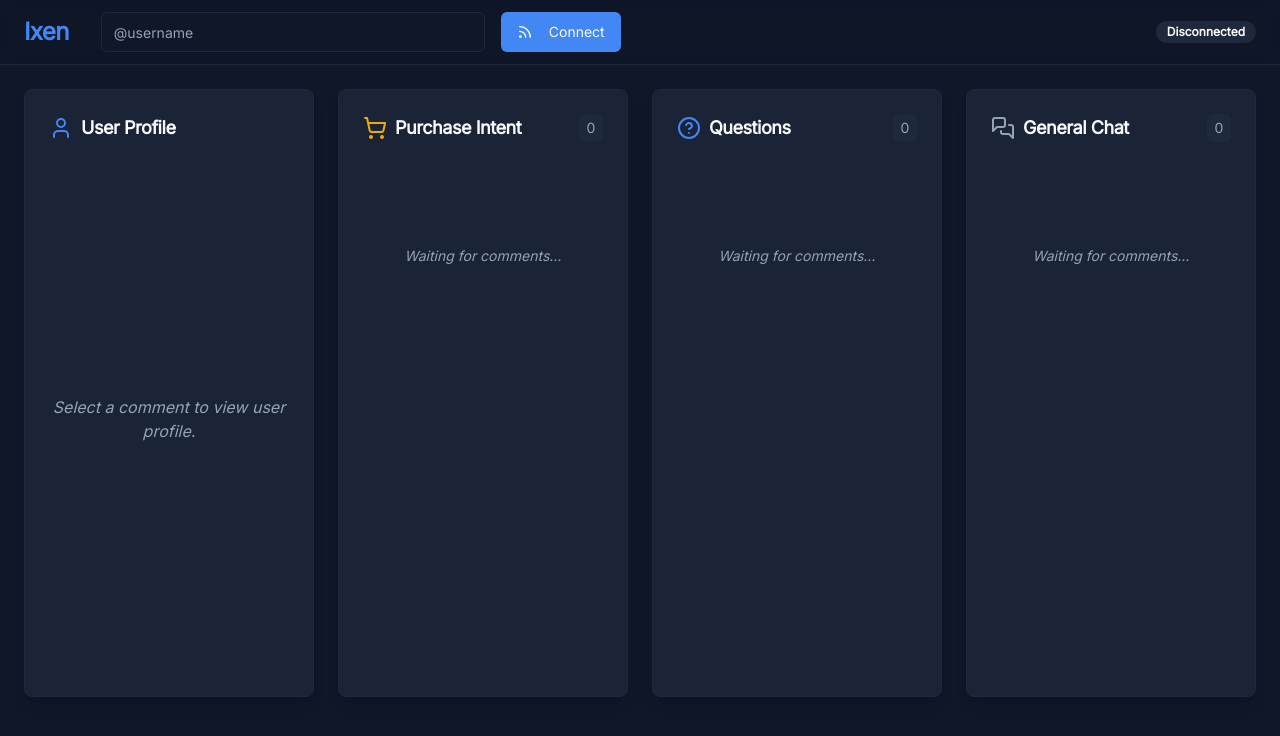
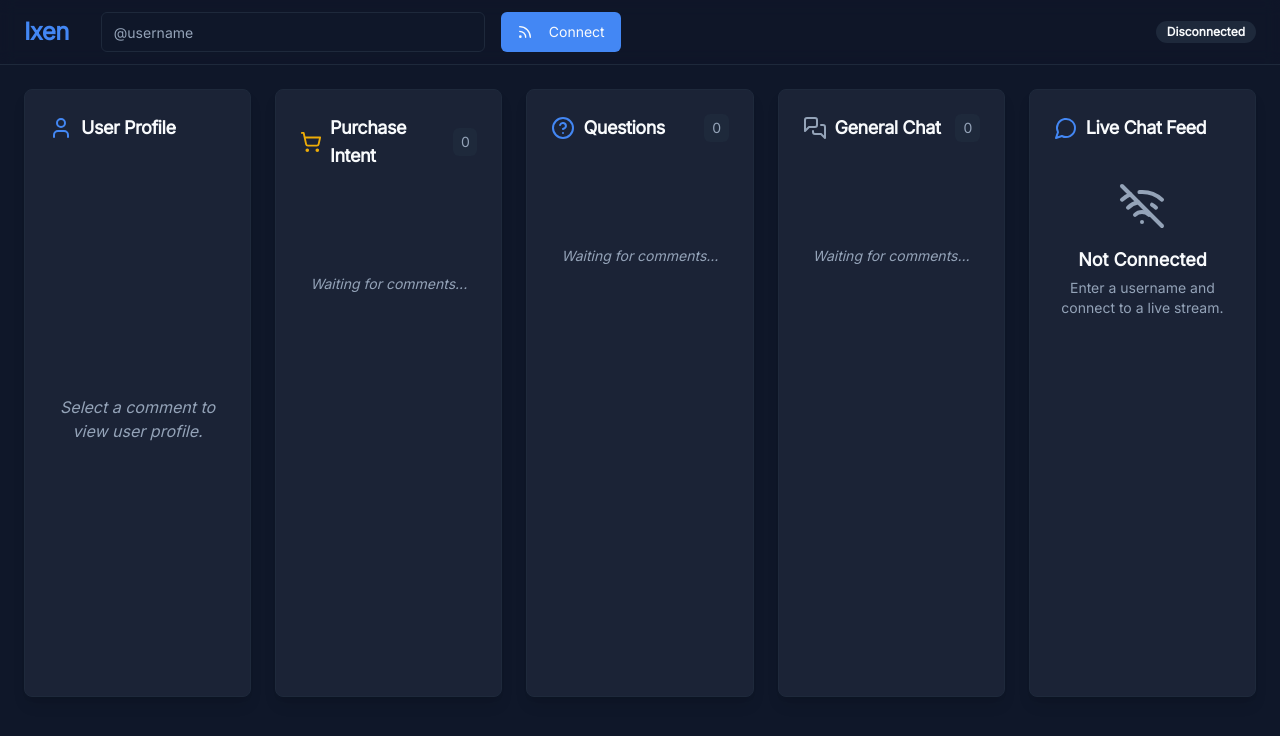
Before and after one commit to plexy44/ixen, a Next.js app: page / in a window 1280 px wide. Shown: the top 736 px of the page. Built offline with nearby package versions, Linux system fonts and the light colour scheme; what @genkit-ai/googleai, genkit would draw is missing.

Commit message:
The chat modal needs to be part of the main layout not a sepaarte modal,

```diff
--- a/src/app/page.tsx
+++ b/src/app/page.tsx
@@ -10,7 +10,7 @@ import { Badge } from '@/components/ui/badge';
 import { useToast } from '@/hooks/use-toast';
 import { CommentColumn } from '@/components/comment-column';
 import { ProfileColumn } from '@/components/profile-column';
-import { LiveChatModal, type LiveComment } from '@/components/live-chat-modal';
+import { LiveChatColumn, type LiveComment } from '@/components/live-chat-column';
 import { ShoppingCart, HelpCircle, MessagesSquare, Rss, X } from 'lucide-react';
 import type { UserProfile } from '@/components/profile-column';
 
@@ -22,6 +22,7 @@ type Comment = {
 };
 
 export type CommentCategory = 'Purchase Intent' | 'Question' | 'General';
+export type ConnectionStatus = 'disconnected' | 'connecting' | 'connected' | 'error';
 
 type CategorizedComments = {
   [key in CommentCategory]: Comment[];
@@ -52,7 +53,7 @@ function getSampleUser(username: string, profilePictureUrl?: string): UserProfil
 
 export default function IxenPage() {
   const [username, setUsername] = useState<string>('');
-  const [connectionStatus, setConnectionStatus] = useState<'disconnected' | 'connecting' | 'connected' | 'error'>('disconnected');
+  const [connectionStatus, setConnectionStatus] = useState<ConnectionStatus>('disconnected');
   const [comments, setComments] = useState<CategorizedComments>({
     'Purchase Intent': [],
     'Question': [],
@@ -60,7 +61,6 @@ export default function IxenPage() {
   });
   const [selectedUser, setSelectedUser] = useState<UserProfile | null>(null);
   const [selectedCommentId, setSelectedCommentId] = useState<number | string | null>(null);
-  const [isLiveChatModalOpen, setLiveChatModalOpen] = useState(false);
   const [liveComments, setLiveComments] = useState<LiveComment[]>([]);
 
   const eventSourceRef = useRef<EventSource | null>(null);
@@ -122,7 +122,6 @@ export default function IxenPage() {
       eventSourceRef.current = null;
     }
     setConnectionStatus('disconnected');
-    setLiveChatModalOpen(false);
     toast({
         title: "Disconnected",
         description: "Live stream monitoring has stopped.",
@@ -144,7 +143,6 @@ export default function IxenPage() {
     }
 
     setConnectionStatus('connecting');
-    setLiveChatModalOpen(true);
     setLiveComments([]);
     setComments({ 'Purchase Intent': [], 'Question': [], 'General': [] });
     setSelectedUser(null);
@@ -267,7 +265,7 @@ export default function IxenPage() {
       </header>
 
       <main className="flex-1 container mx-auto p-4 md:p-6">
-        <div className="grid grid-cols-1 md:grid-cols-2 lg:grid-cols-4 gap-6">
+        <div className="grid grid-cols-1 md:grid-cols-2 lg:grid-cols-5 gap-6">
           <ProfileColumn user={selectedUser} />
           <CommentColumn
             title="Purchase Intent"
@@ -290,15 +288,12 @@ export default function IxenPage() {
             onCommentClick={handleCommentClick}
             selectedCommentId={selectedCommentId}
           />
+          <LiveChatColumn
+            liveComments={liveComments}
+            connectionStatus={connectionStatus}
+          />
         </div>
       </main>
-      <LiveChatModal
-        isOpen={isLiveChatModalOpen}
-        onOpenChange={setLiveChatModalOpen}
-        username={username}
-        liveComments={liveComments}
-        connectionStatus={connectionStatus}
-      />
     </div>
   );
 }
--- /dev/null
+++ b/src/components/live-chat-column.tsx
@@ -0,0 +1,91 @@
+
+'use client';
+
+import { Card, CardHeader, CardTitle, CardContent } from "@/components/ui/card";
+import { ScrollArea } from "@/components/ui/scroll-area";
+import { Avatar, AvatarFallback, AvatarImage } from "@/components/ui/avatar";
+import { MessageCircle, WifiOff, Loader } from "lucide-react";
+import type { ConnectionStatus } from "@/app/page";
+
+export type LiveComment = {
+  id: string | number;
+  user: string;
+  text: string;
+  profilePictureUrl?: string;
+};
+
+interface LiveChatColumnProps {
+  liveComments: LiveComment[];
+  connectionStatus: ConnectionStatus;
+}
+
+const EmptyState = ({ status }: { status: ConnectionStatus }) => {
+    let icon, message, subtext;
+
+    switch (status) {
+        case 'connecting':
+            icon = <Loader className="h-12 w-12 text-muted-foreground animate-spin" />;
+            message = "Connecting...";
+            subtext = "Attempting to connect to the live stream.";
+            break;
+        case 'error':
+            icon = <WifiOff className="h-12 w-12 text-destructive" />;
+            message = "Connection Failed";
+            subtext = "Could not connect to the user. They may not be live.";
+            break;
+        case 'disconnected':
+        default:
+            icon = <WifiOff className="h-12 w-12 text-muted-foreground" />;
+            message = "Not Connected";
+            subtext = "Enter a username and connect to a live stream.";
+            break;
+    }
+
+    return (
+        <div className="flex flex-col items-center justify-center h-full text-center p-4">
+            {icon}
+            <p className="mt-4 text-lg font-semibold">{message}</p>
+            <p className="text-sm text-muted-foreground mt-1">{subtext}</p>
+        </div>
+    );
+};
+
+
+export function LiveChatColumn({ liveComments, connectionStatus }: LiveChatColumnProps) {
+  return (
+    <Card className="flex flex-col h-[calc(100vh-12rem)] shadow-lg">
+      <CardHeader>
+        <CardTitle className="flex items-center gap-2 text-lg">
+          <MessageCircle className="text-primary" />
+          Live Chat Feed
+        </CardTitle>
+      </CardHeader>
+      <CardContent className="flex-grow overflow-hidden p-0">
+        <ScrollArea className="h-full">
+            {connectionStatus === 'connected' ? (
+                <div className="flex flex-col-reverse gap-3 p-4">
+                    {liveComments.length > 0 ? liveComments.map((comment) => (
+                        <div key={comment.id} className="flex items-start gap-3 p-2 rounded-lg bg-background/50 animate-in fade-in-20 slide-in-from-bottom-2">
+                            <Avatar className="h-8 w-8">
+                                <AvatarImage src={comment.profilePictureUrl} alt={comment.user} />
+                                <AvatarFallback>{comment.user.substring(0, 2).toUpperCase()}</AvatarFallback>
+                            </Avatar>
+                            <div className="flex-1">
+                                <p className="font-semibold text-sm text-primary">{comment.user}</p>
+                                <p className="text-sm text-foreground/90">{comment.text}</p>
+                            </div>
+                        </div>
+                    )) : (
+                        <div className="flex items-center justify-center h-full pt-20">
+                            <p className="text-muted-foreground text-sm italic">Waiting for comments...</p>
+                        </div>
+                    )}
+                </div>
+            ) : (
+                <EmptyState status={connectionStatus} />
+            )}
+        </ScrollArea>
+      </CardContent>
+    </Card>
+  );
+}
--- a/src/components/live-chat-modal.tsx
+++ /dev/null
@@ -1,84 +0,0 @@
-'use client';
-
-import {
-  Dialog,
-  DialogContent,
-  DialogHeader,
-  DialogTitle,
-  DialogDescription,
-} from "@/components/ui/dialog";
-import { ScrollArea } from "@/components/ui/scroll-area";
-import { Avatar, AvatarFallback, AvatarImage } from "@/components/ui/avatar";
-import { Badge } from "./ui/badge";
-
-export type LiveComment = {
-  id: string | number;
-  user: string;
-  text: string;
-  profilePictureUrl?: string;
-};
-
-type ConnectionStatus = 'disconnected' | 'connecting' | 'connected' | 'error';
-
-interface LiveChatModalProps {
-  isOpen: boolean;
-  onOpenChange: (isOpen: boolean) => void;
-  username: string;
-  liveComments: LiveComment[];
-  connectionStatus: ConnectionStatus;
-}
-
-const StatusIndicator = ({ status }: { status: ConnectionStatus }) => {
-    switch (status) {
-        case 'connected':
-            return <div className="flex items-center gap-2"><div className="h-2 w-2 rounded-full bg-green-500 animate-pulse"></div><span className="text-green-400 text-sm">Connected</span></div>;
-        case 'connecting':
-            return <div className="flex items-center gap-2"><div className="h-2 w-2 rounded-full bg-yellow-500 animate-spin"></div><span className="text-yellow-400 text-sm">Connecting...</span></div>;
-        case 'error':
-            return <div className="flex items-center gap-2"><div className="h-2 w-2 rounded-full bg-red-500"></div><span className="text-red-400 text-sm">Error</span></div>;
-        case 'disconnected':
-        default:
-            return <div className="flex items-center gap-2"><div className="h-2 w-2 rounded-full bg-gray-500"></div><span className="text-gray-400 text-sm">Disconnected</span></div>;
-    }
-};
-
-export function LiveChatModal({ isOpen, onOpenChange, username, liveComments, connectionStatus }: LiveChatModalProps) {
-  return (
-    <Dialog open={isOpen} onOpenChange={onOpenChange}>
-      <DialogContent className="sm:max-w-md h-3/4 flex flex-col bg-card/90 backdrop-blur-sm">
-        <DialogHeader>
-          <div className="flex items-center justify-between">
-            <DialogTitle>Live Chat Feed</DialogTitle>
-            <StatusIndicator status={connectionStatus} />
-          </div>
-          <DialogDescription>
-            Unfiltered comments from @{username.startsWith('@') ? username.substring(1) : username}
-          </DialogDescription>
-        </DialogHeader>
-        <ScrollArea className="flex-grow rounded-md border p-2">
-            <div className="flex flex-col-reverse gap-3">
-                {liveComments.length > 0 ? liveComments.map((comment) => (
-                    <div key={comment.id} className="flex items-start gap-3 p-2 rounded-lg bg-background/50 animate-in fade-in-20 slide-in-from-bottom-2">
-                        <Avatar className="h-8 w-8">
-                            <AvatarImage src={comment.profilePictureUrl} alt={comment.user} />
-                            <AvatarFallback>{comment.user.substring(0, 2).toUpperCase()}</AvatarFallback>
-                        </Avatar>
-                        <div className="flex-1">
-                            <p className="font-semibold text-sm text-primary">{comment.user}</p>
-                            <p className="text-sm text-foreground/90">{comment.text}</p>
-                        </div>
-                    </div>
-                )) : (
-                    <div className="flex items-center justify-center h-full text-muted-foreground italic">
-                        {connectionStatus === 'connecting' && <p>Attempting to connect to live stream...</p>}
-                        {connectionStatus === 'connected' && <p>Waiting for comments...</p>}
-                        {connectionStatus === 'error' && <p>Could not connect. The user may not be live.</p>}
-                        {connectionStatus === 'disconnected' && <p>Stream disconnected.</p>}
-                    </div>
-                )}
-            </div>
-        </ScrollArea>
-      </DialogContent>
-    </Dialog>
-  );
-}
```
